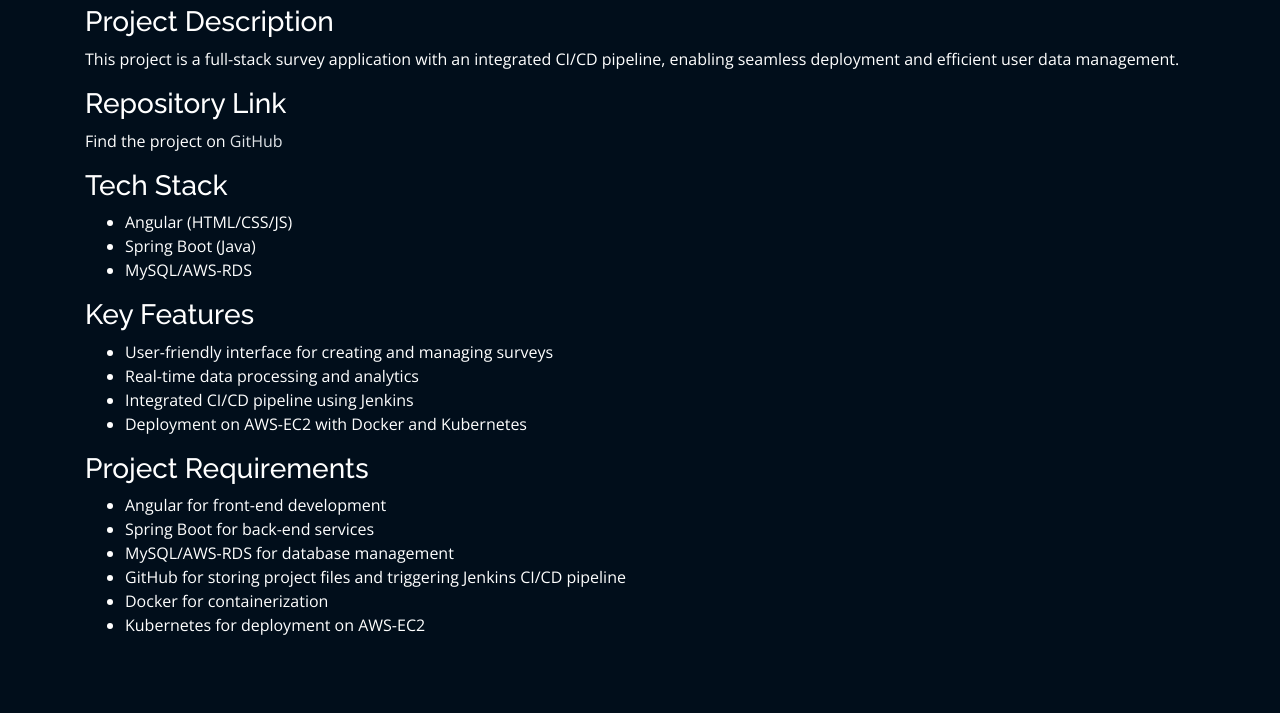
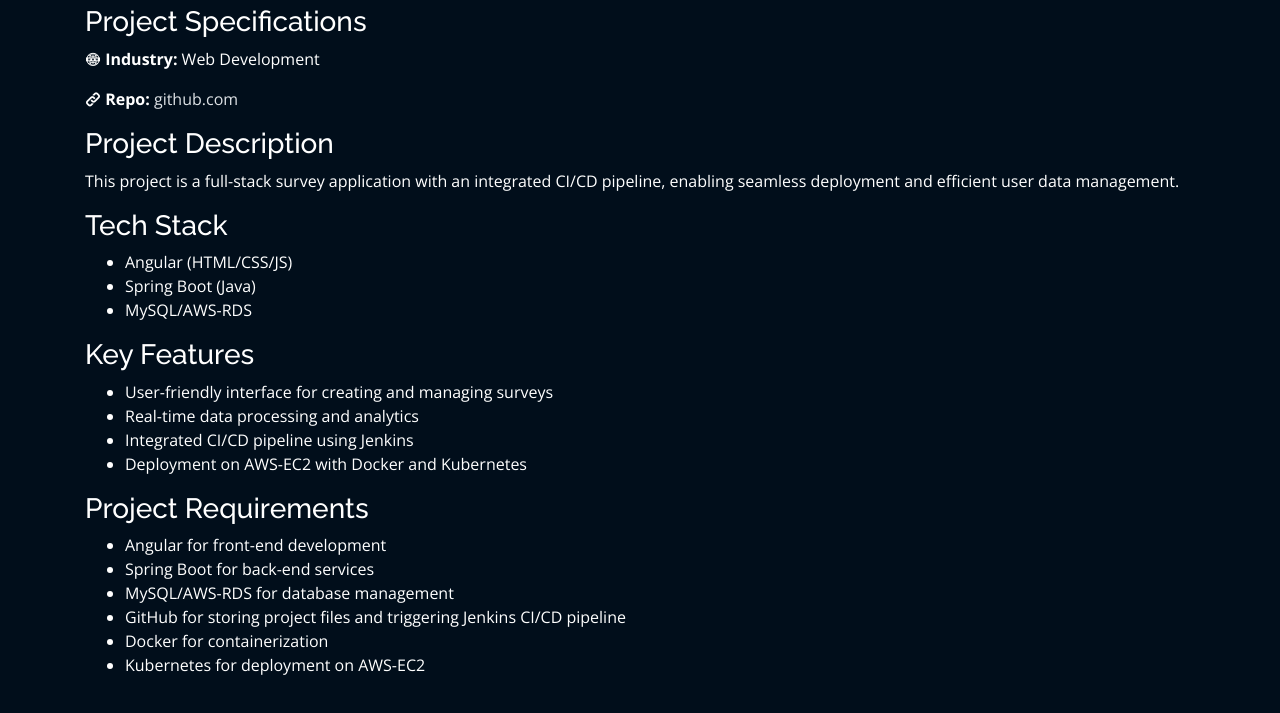
Before and after one commit to Lemonnycodes/Lemonnycodes.github.io, a plain HTML site: page projects/fb.html in a window 1280 px wide. Shown: the part 65-778 px from the top of the page. Drawn offline with nearby package versions, Linux system fonts and the light colour scheme.

Commit message:
Update fb.html

```diff
--- a/projects/fb.html
+++ b/projects/fb.html
@@ -38,11 +38,12 @@
                         <br>
                         <h2 style="color:#a44cbe">Feedback Management System</h2>
 
+                        <h3>Project Specifications</h3>
+                        <p><i class="icofont-web"></i> <strong>Industry:</strong> Web Development</p>
+                        <p><i class="icofont-link"></i> <strong>Repo:</strong> <a href="https://github.com/Lemonnycodes/Feedback-Management-System" target="_blank">github.com</a></p>
+
                         <h3>Project Description</h3>
                         <p>This project is a full-stack survey application with an integrated CI/CD pipeline, enabling seamless deployment and efficient user data management.</p>
-
-                        <h3>Repository Link</h3>
-                        <p>Find the project on <a href="https://github.com/Lemonnycodes/Feedback-Management-System" target="_blank">GitHub</a></p>
 
                         <h3>Tech Stack</h3>
                         <ul>
```
